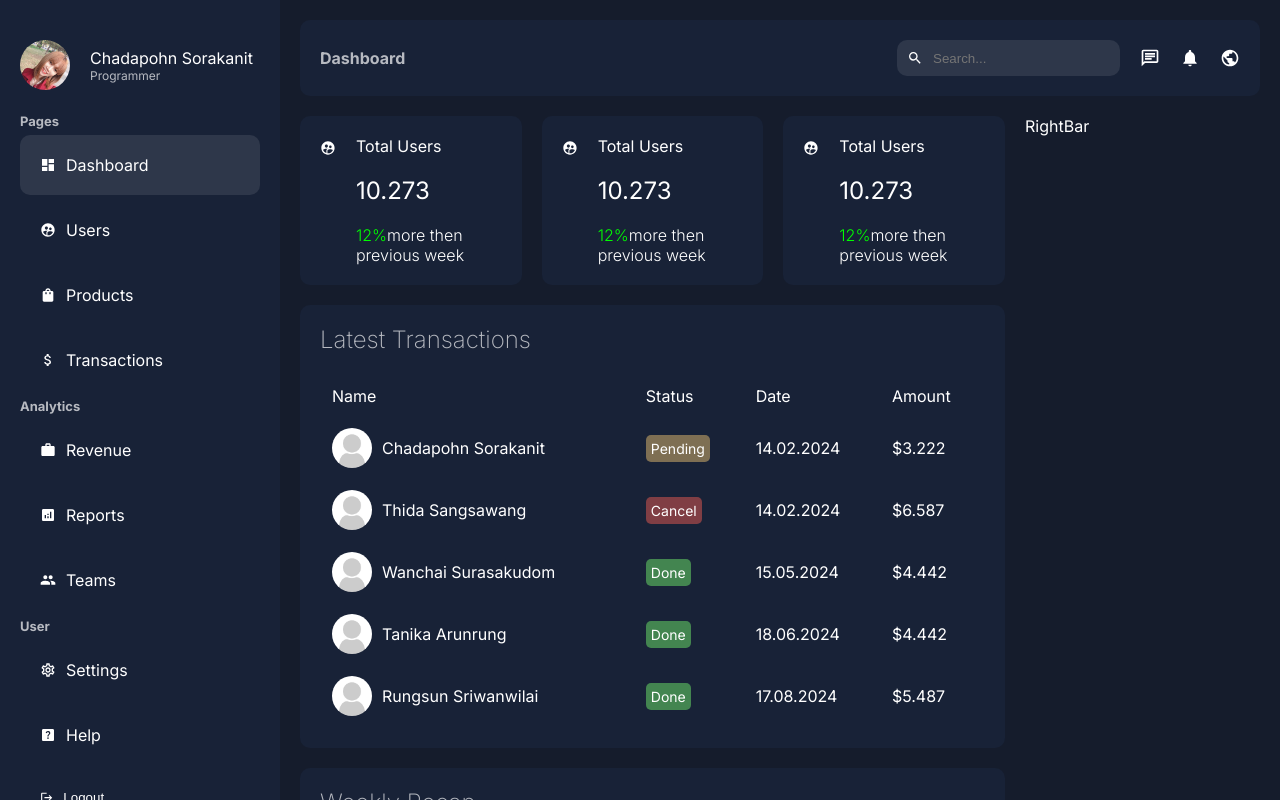
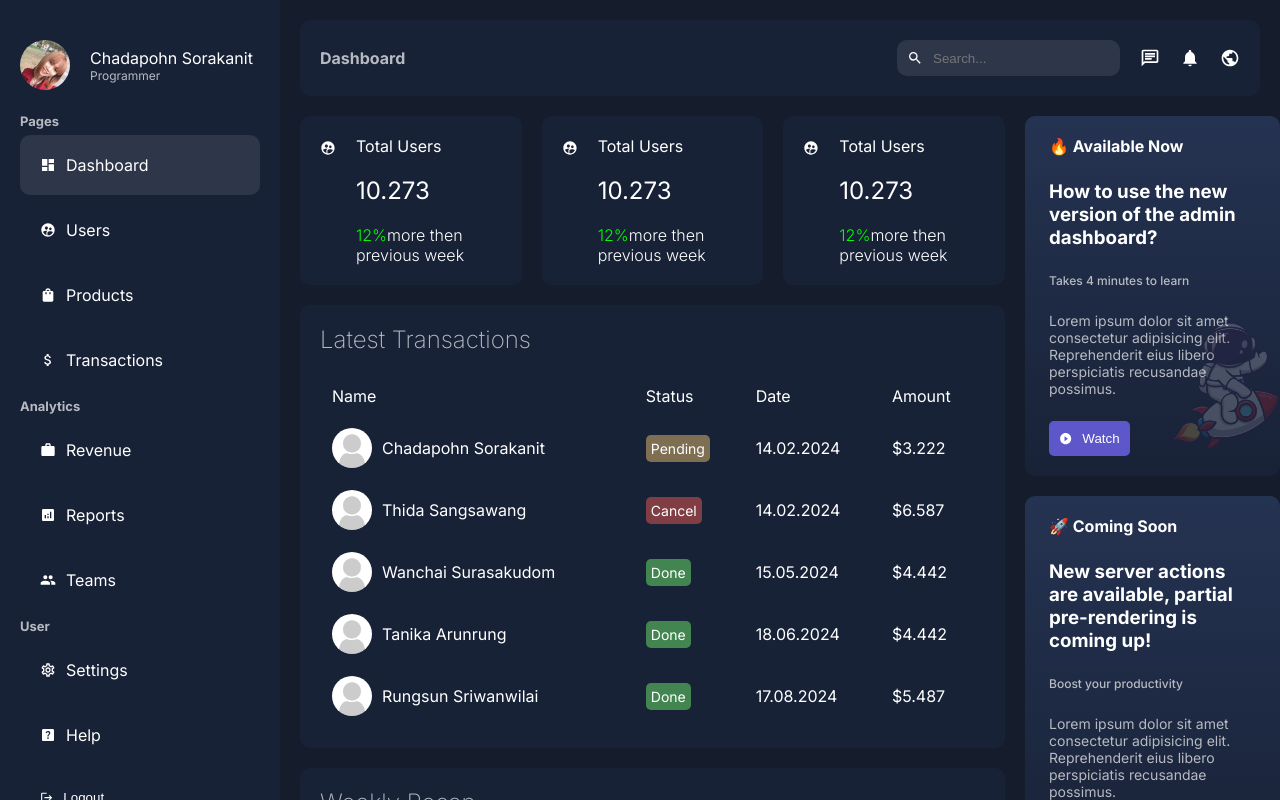
Before and after one commit to potatodevsr/nextadmin-project, a Next.js app: page /dashboard in a window 1280 px wide. Shown: the top 800 px of the page. Built offline with nearby package versions, Linux system fonts and the light colour scheme.

Commit message:
upd Rightbar Design

```diff
--- a/app/ui/dashboard/rightbar/rightbar.jsx
+++ b/app/ui/dashboard/rightbar/rightbar.jsx
@@ -1,11 +1,50 @@
+import Image from "next/image";
 import styles from "./rightbar.module.css";
+import { MdPlayCircleFilled, MdReadMore } from "react-icons/md";
 
-const RightBar = () => {
+const Rightbar = () => {
     return (
         <div className={styles.container}>
-            RightBar
+            <div className={styles.item}>
+                <div className={styles.bgContainer}>
+                    <Image className={styles.bg} src="/astronaut.png" alt="" fill />
+                </div>
+                <div className={styles.text}>
+                    <span className={styles.notification}>🔥 Available Now</span>
+                    <h3 className={styles.title}>
+                        How to use the new version of the admin dashboard?
+                    </h3>
+                    <span className={styles.subtitle}>Takes 4 minutes to learn</span>
+                    <p className={styles.desc}>
+                        Lorem ipsum dolor sit amet consectetur adipisicing elit.
+                        Reprehenderit eius libero perspiciatis recusandae possimus.
+                    </p>
+                    <button className={styles.button}>
+                        <MdPlayCircleFilled />
+                        Watch
+                    </button>
+                </div>
+            </div>
+            <div className={styles.item}>
+                <div className={styles.text}>
+                    <span className={styles.notification}>🚀 Coming Soon</span>
+                    <h3 className={styles.title}>
+                        New server actions are available, partial pre-rendering is coming
+                        up!
+                    </h3>
+                    <span className={styles.subtitle}>Boost your productivity</span>
+                    <p className={styles.desc}>
+                        Lorem ipsum dolor sit amet consectetur adipisicing elit.
+                        Reprehenderit eius libero perspiciatis recusandae possimus.
+                    </p>
+                    <button className={styles.button}>
+                        <MdReadMore />
+                        Learn
+                    </button>
+                </div>
+            </div>
         </div>
-    )
-}
+    );
+};
 
-export default RightBar
+export default Rightbar;
--- a/app/ui/dashboard/rightbar/rightbar.module.css
+++ b/app/ui/dashboard/rightbar/rightbar.module.css
@@ -1,3 +1,58 @@
-.container{
+.container {
+    position: fixed;
+}
 
+.item {
+    background: linear-gradient(to top, #182237, #253352);
+    padding: 20px 24px;
+    border-radius: 10px;
+    margin-bottom: 20px;
+    position: relative;
 }
+
+.bgContainer {
+    position: absolute;
+    right: 0;
+    bottom: 0;
+    width: 50%;
+    height: 50%;
+}
+
+.bg {
+    object-fit: contain;
+    opacity: 0.2;
+}
+
+.text {
+    display: flex;
+    flex-direction: column;
+    gap: 24px;
+}
+
+.notification {
+    font-weight: bold;
+}
+
+.subtitle {
+    color: var(--textSoft);
+    font-weight: 500;
+    font-size: 12px;
+}
+
+.desc {
+    color: var(--textSoft);
+    font-size: 14px;
+}
+
+.button {
+    padding: 10px;
+    display: flex;
+    align-items: center;
+    gap: 10px;
+    width: max-content;
+    background-color: #5d57c9;
+    color: white;
+    border: none;
+    border-radius: 5px;
+    cursor: pointer;
+}
```
